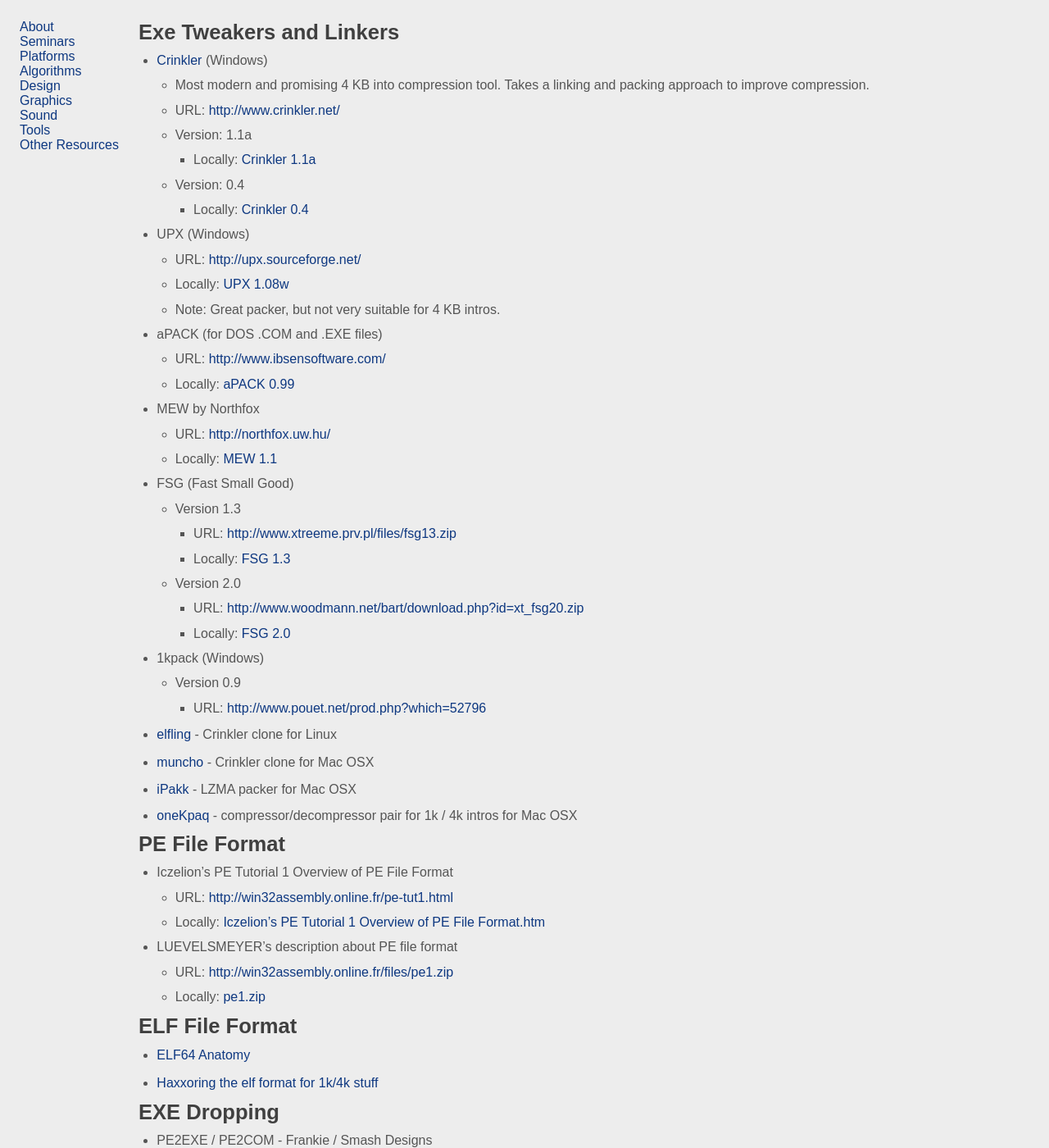
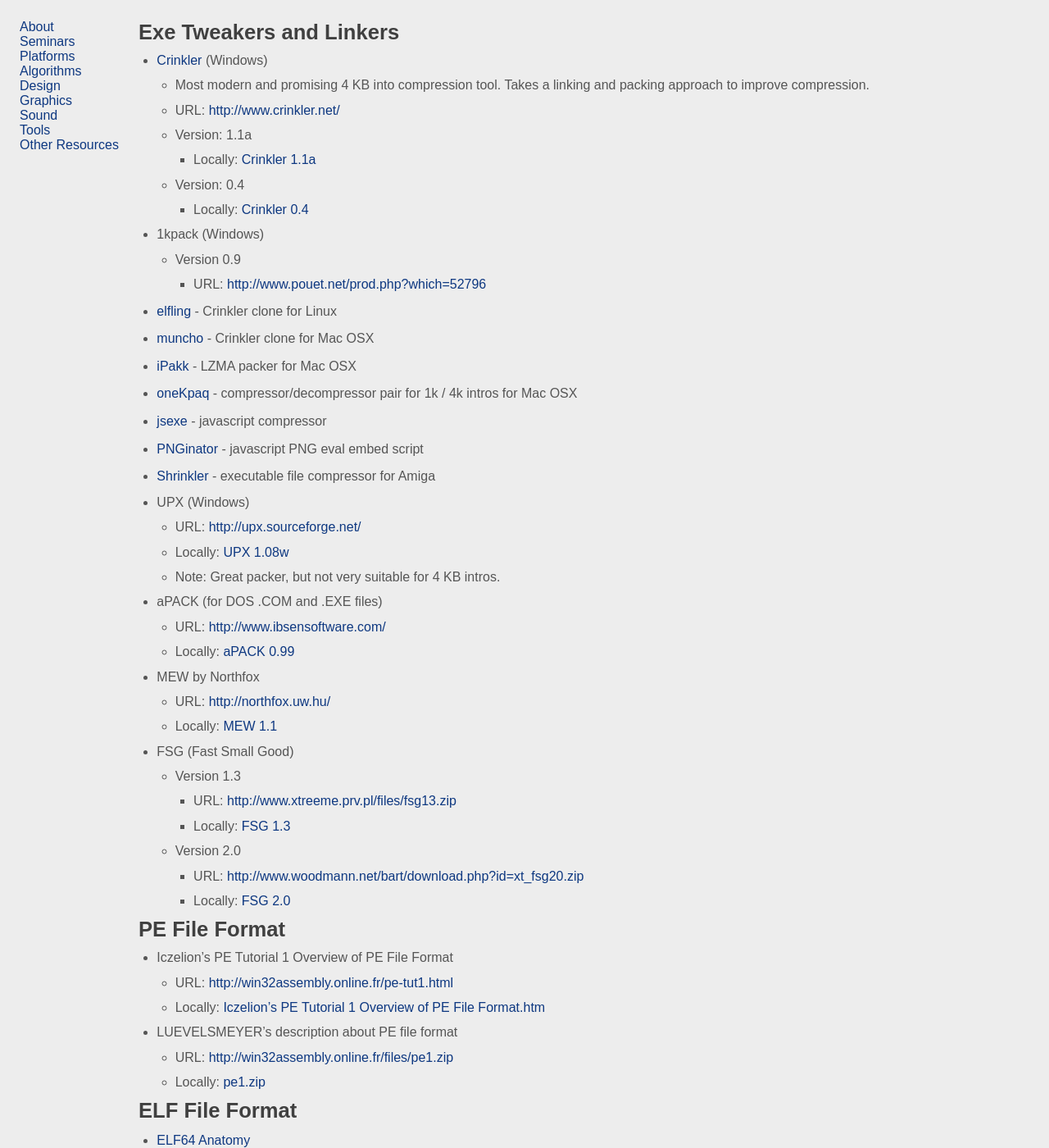
Before and after one commit to in4k/in4k.github.io, a Jekyll site: the page built from wiki/exe-tweakers-and-linkers.markdown, in a window 1280 px wide and 1400 px high. Shown: the whole window at 82% size. Built offline with Jekyll 4.4.1, drawn with Linux system fonts in a browser that asks for light colours; some web fonts are replaced.

Commit message:
Update exe-tweakers-and-linkers.markdown

```diff
--- a/wiki/exe-tweakers-and-linkers.markdown
+++ b/wiki/exe-tweakers-and-linkers.markdown
@@ -10,6 +10,24 @@
         *   Locally: [Crinkler 1.1a](ftp://ftp.untergrund.net/users/in4kadmin/files/crinkler11a.zip "ftp://ftp.untergrund.net/users/in4kadmin/files/crinkler11a.zip")
     *   Version: 0.4
         *   Locally: [Crinkler 0.4](http://in4k.untergrund.net/packers%20droppers%20etc/crinkler04.zip "http://in4k.untergrund.net/packers droppers etc/crinkler04.zip")
+
+*   1kpack (Windows)
+    *   Version 0.9
+        *   URL: [http://www.pouet.net/prod.php?which=52796](http://www.pouet.net/prod.php?which=52796 "http://www.pouet.net/prod.php?which=52796")
+
+* [elfling](http://www.pouet.net/prod.php?which=64325) - Crinkler clone for Linux
+
+* [muncho](http://www.pouet.net/prod.php?which=51324) - Crinkler clone for Mac OSX
+
+* [iPakk](http://www.pouet.net/prod.php?which=29185) - LZMA packer for Mac OSX
+
+* [oneKpaq](http://www.pouet.net/prod.php?which=66926) - compressor/decompressor pair for 1k / 4k intros for Mac OSX
+
+* [jsexe](http://creativejs.com/2012/06/jsexe-javascript-compressor/) - javascript compressor
+
+* [PNGinator](https://gist.github.com/gasman/2560551) - javascript PNG eval embed script
+
+* [Shrinkler](https://bitbucket.org/askeksa/shrinkler) - executable file compressor for Amiga
 
 *   UPX (Windows)
     *   URL: [http://upx.sourceforge.net/](http://upx.sourceforge.net/ "http://upx.sourceforge.net/")
```
Also changed, not shown: other parts of wiki/exe-tweakers-and-linkers.markdown (+0 -12 lines).
